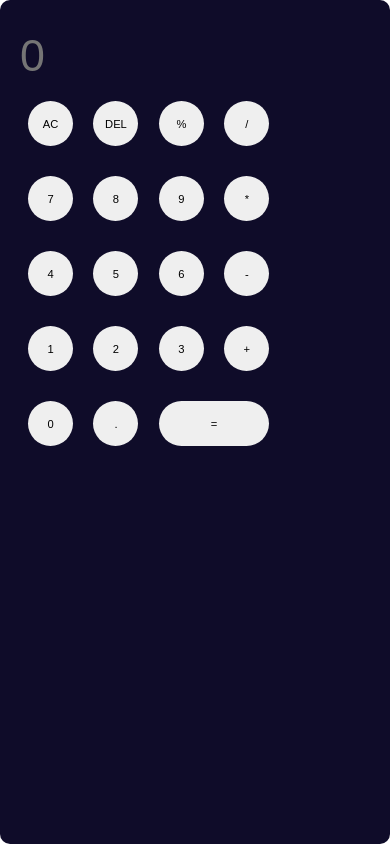
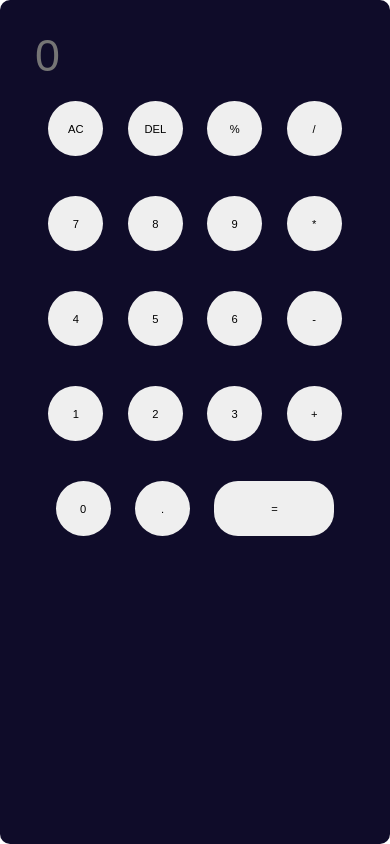
Before and after one commit to shehryarahmed26/Calculator-js, a plain HTML site: page index.html in a window 390 px wide. Drawn offline with Linux system fonts and the light colour scheme.

Commit message:
responsive-edit

```diff
--- a/style.css
+++ b/style.css
@@ -81,21 +81,27 @@ input {
     border: none;
     box-shadow: none;
     margin-top: 40px;
+    /* transform: translatex(30px); */
+    margin-left: 15px;
     transform: translateY(-30px);
 }
 .screen {
     justify-content: flex-start;
 }
 .container {
-    gap: 30px;
+    gap: 40px;
     height: none;
 }
 button {
     transform: translateY(-30px);
-    width: 45px;
-    height: 45px;
+    width: 55px;
+    height: 55px;
+    margin-inline: 10px;
     border-radius: 50%;
     font-size: 0.7rem;
+}
+.row {
+    margin-inline: auto;
 }
 body {
     /* padding: 20px; */
@@ -107,7 +113,7 @@ body {
 }
 .equal {
     border-radius: 24px;
-    width: 110px;
+    width: 120px;
 }
 
 
```
